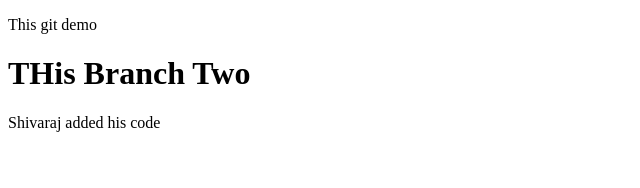
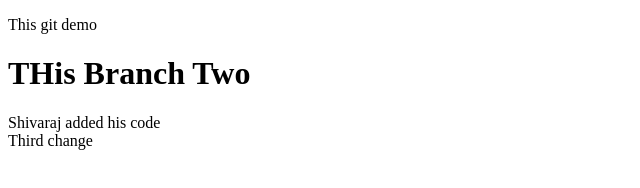
Before and after one commit to sainathdhatti/GitDemo, a plain HTML site: page index.html in a window 1280 px wide. Shown: the whole page, without its empty margins (0-640 px from the left). Drawn offline with Linux system fonts and the light colour scheme.

Commit message:
adding third change

```diff
--- a/index.html
+++ b/index.html
@@ -11,5 +11,6 @@
 
     </h1>
     <div>Shivaraj added his code</div>
+    <div>Third change</div>
 </body>
 </html>
```
